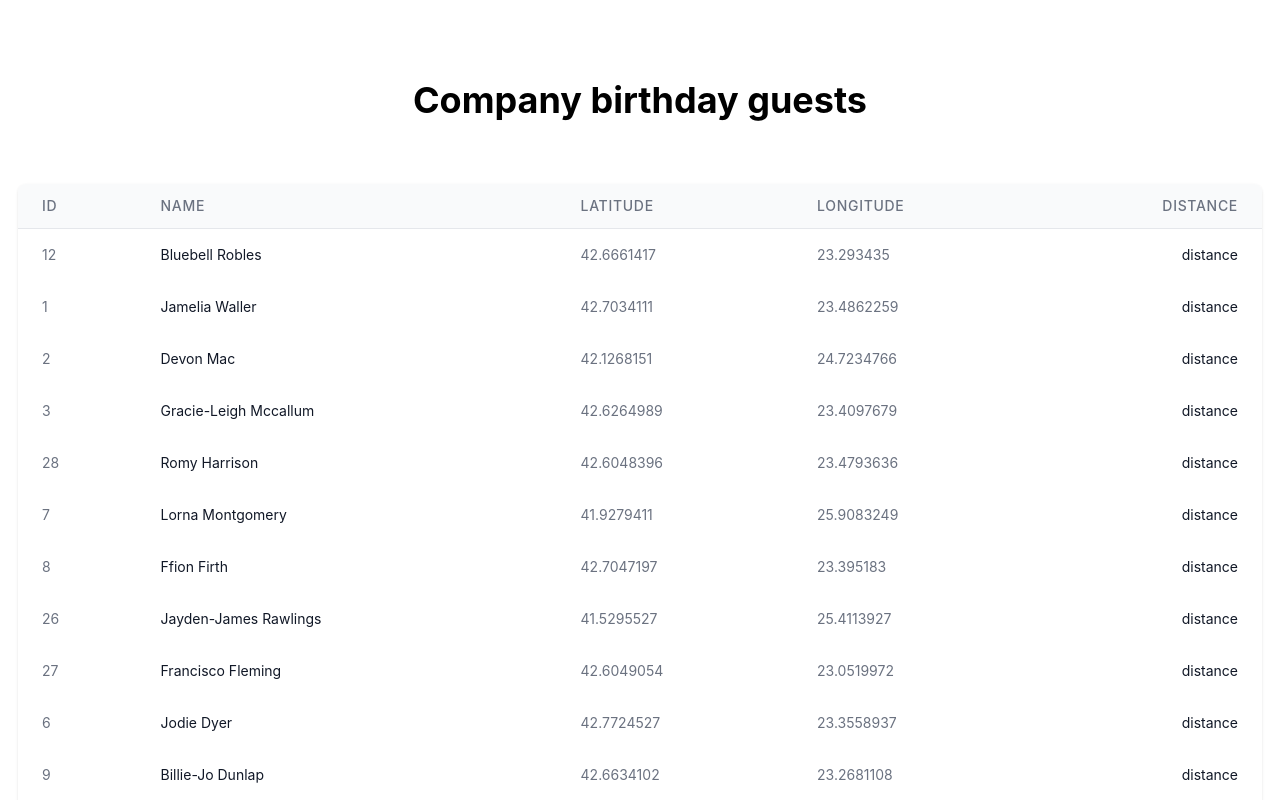
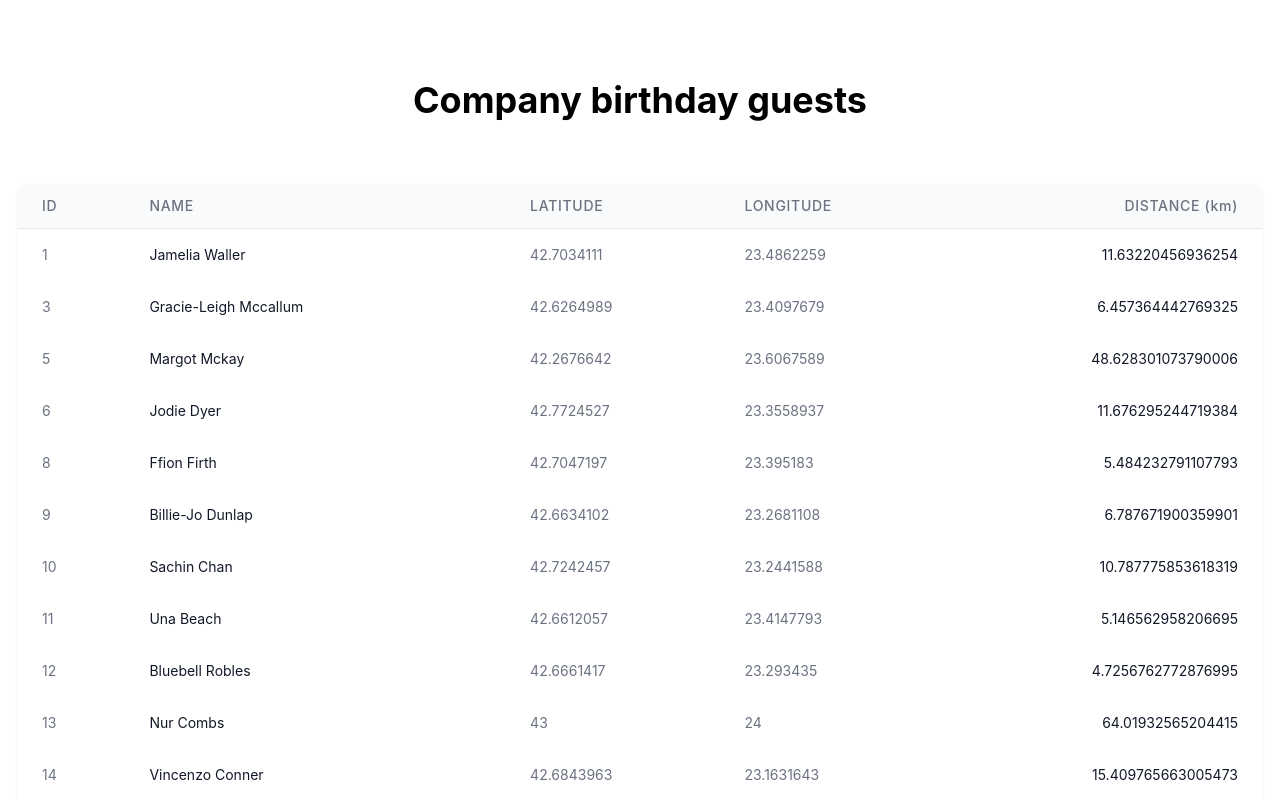
Before and after one commit to 3solution/company-birthday-guests-React-Typescript, a React (Create React App) app: page / in a window 1280 px wide. Shown: the top 800 px of the page. Built offline with nearby package versions, Linux system fonts and the light colour scheme.

Commit message:
Create functions: deg2rad(convert degree to radians), getDistance(calculate between two point with Longitude and Latitude), getPartners(get partners within 100km). Sort partner list by id.

```diff
--- a/src/components/PartnerTable/index.tsx
+++ b/src/components/PartnerTable/index.tsx
@@ -29,7 +29,7 @@ const PartnerTable: React.FC<PartnerProps> = ({ partners }) => {
                     longitude
                   </th>
                   <th scope="col" className={classNames(styles.th, styles.last)}>
-                    distance
+                    distance <span className={classNames(styles.th, styles.km)}>(km)</span>
                   </th>
                 </tr>
               </thead>
--- a/src/components/PartnerTable/styles.module.scss
+++ b/src/components/PartnerTable/styles.module.scss
@@ -18,6 +18,10 @@
 
             .th {
               @apply px-6 py-3 text-sm font-medium  text-left text-gray-500 tracking-wider uppercase;
+
+              &.km {
+                @apply lowercase text-right p-0;
+              }
 
               &.last {
                 @apply text-right;
--- a/src/pages/MainPage/index.tsx
+++ b/src/pages/MainPage/index.tsx
@@ -8,21 +8,53 @@ import styles from './styles.module.scss';
 const MainPage = () => {
   const [selectedPartners, setSelectedPartners] = useState<Array<PartnerType>>([]);
 
-  useEffect(() => {
+  const deg2rad = (deg: number) => {
+    return deg * (Math.PI / 180);
+  };
+
+  const getDistance = (longitude: number, latitude: number) => {
+    const pow = Math.pow;
+    const sin = Math.sin;
+    const cLongitude = deg2rad(23.351723);
+    const cLatitude = deg2rad(42.6665921);
+    const dLongitude = cLongitude - longitude;
+    const dLatitude = cLatitude - latitude;
+
+    return (
+      6317.009 *
+      (2 *
+        Math.asin(
+          Math.sqrt(
+            pow(sin(dLatitude / 2), 2) +
+              (1 - pow(sin(dLatitude / 2), 2) - pow(sin((cLatitude + latitude) / 2), 2)) * pow(sin(dLongitude / 2), 2)
+          )
+        ))
+    );
+  };
+
+  const getPartners = () => {
     const temp: Array<PartnerType> = [];
-    partners.map(partner =>
+    partners
+      .sort((a, b) => a.partner_id - b.partner_id)
+      .map(partner => {
+        const distance = getDistance(deg2rad(parseFloat(partner.longitude)), deg2rad(parseFloat(partner.latitude)));
+        {
+          distance <= 100 &&
             temp.push({
               id: partner.partner_id,
               name: partner.name,
               longitude: partner.longitude,
               latitude: partner.latitude,
-        distance: 'distance',
-      })
-    );
+              distance: distance,
+            });
+        }
+      });
     setSelectedPartners(temp);
+  };
+
+  useEffect(() => {
+    getPartners();
   }, []);
-
-  console.log('selectedPartners: ', selectedPartners);
 
   return (
     <div className={styles.wrapper}>
--- a/src/shared/types.d.ts
+++ b/src/shared/types.d.ts
@@ -3,5 +3,5 @@ interface PartnerType {
   name: string;
   latitude: string;
   longitude: string;
-  distance: string;
+  distance: number;
 }
```
Also changed, not shown: .eslintrc.js. Lines whose indentation alone changed are shown as unchanged.
